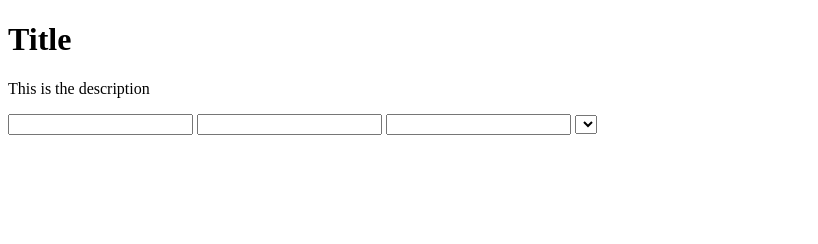
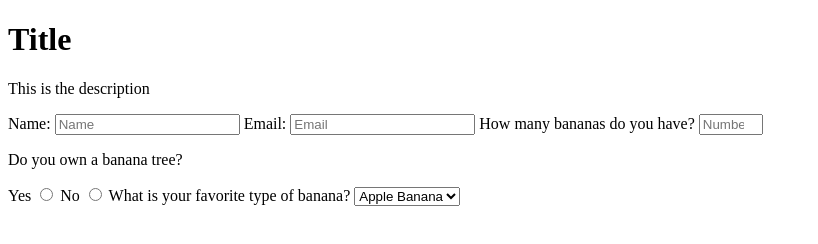
Before and after one commit to Paeniche/FCC-Survey-Form, a plain HTML site: page index.html in a window 1280 px wide. Shown: the whole page, without its empty margins (0-818 px from the left). Drawn offline with Linux system fonts and the light colour scheme.

Commit message:
Update main body html

```diff
--- a/index.html
+++ b/index.html
@@ -1,7 +1,7 @@
 <!DOCTYPE html>
 <html lang="en">
     <head>
-        <title id="title">Feedback</title>
+        <title id="page-title">Banana Newsletter</title>
         <meta charset="utf-8">
         <meta name="author" content="Paeniche">
         <link rel="stylesheet" href="main.css">
@@ -11,17 +11,34 @@
         <h1 id="title">Title</h1>
         <p id="description">This is the description</p>
         <form action="" id="survey-form">
-            <label for="name" id="name-label"></label>
-            <input type="text" id="name" required>
+            <label for="name" id="name-label">Name:</label>
+            <input type="text" id="name" required placeholder="Name">
 
-            <label for="email" id="email-label"></label>
-            <input type="email" id="email">
+            <label for="email" id="email-label">Email:</label>
+            <input type="email" id="email" placeholder="Email" required>
 
-            <label for="number" id="number-label"></label>
-            <input type="number" id="number">
+            <label for="number" id="number-label">How many bananas do you have?</label>
+            <input type="number" id="number" min="1" max="999" placeholder="Number of bananas">
 
-            <select name="mostLike" id="dropdown">
+            <p>Do you own a banana tree?</p>
+            <label for="ownTrue">Yes</label>
+            <input type="radio" name="own" id="ownTrue" value="ownTrue">
+            <label for="ownFalse">No</label>
+            <input type="radio" name="own" id="ownFalse" value="ownFalse">
+
+            <label for="dropdown">What is your favorite type of banana?</label>
+            <select name="favoriteType" id="dropdown">
+                <option value="apple">Apple Banana</option>
+                <option value="cavendish">Cavendish</option>
+                <option value="ladyFinger">Lady&apos;s Finger</option>
+                <option value="pisangRaja"> Pisang Raja</option>
+                <option value="red"> Red Banana</option>
+                <option value="plantain">Plantain</option>
             </select>
+
+
         </form>
+
+        <script src="https://cdn.freecodecamp.org/testable-projects-fcc/v1/bundle.js"></script>
     </body>
 </html>
```
